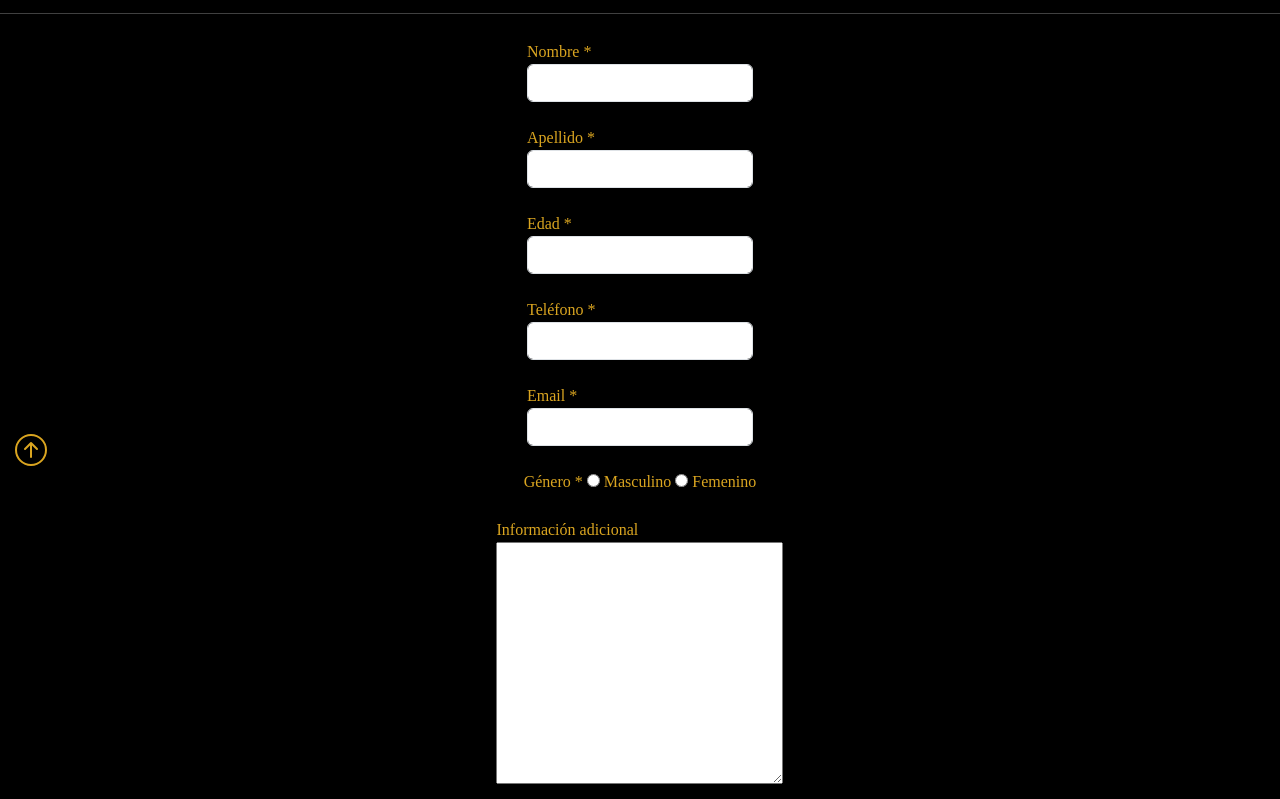
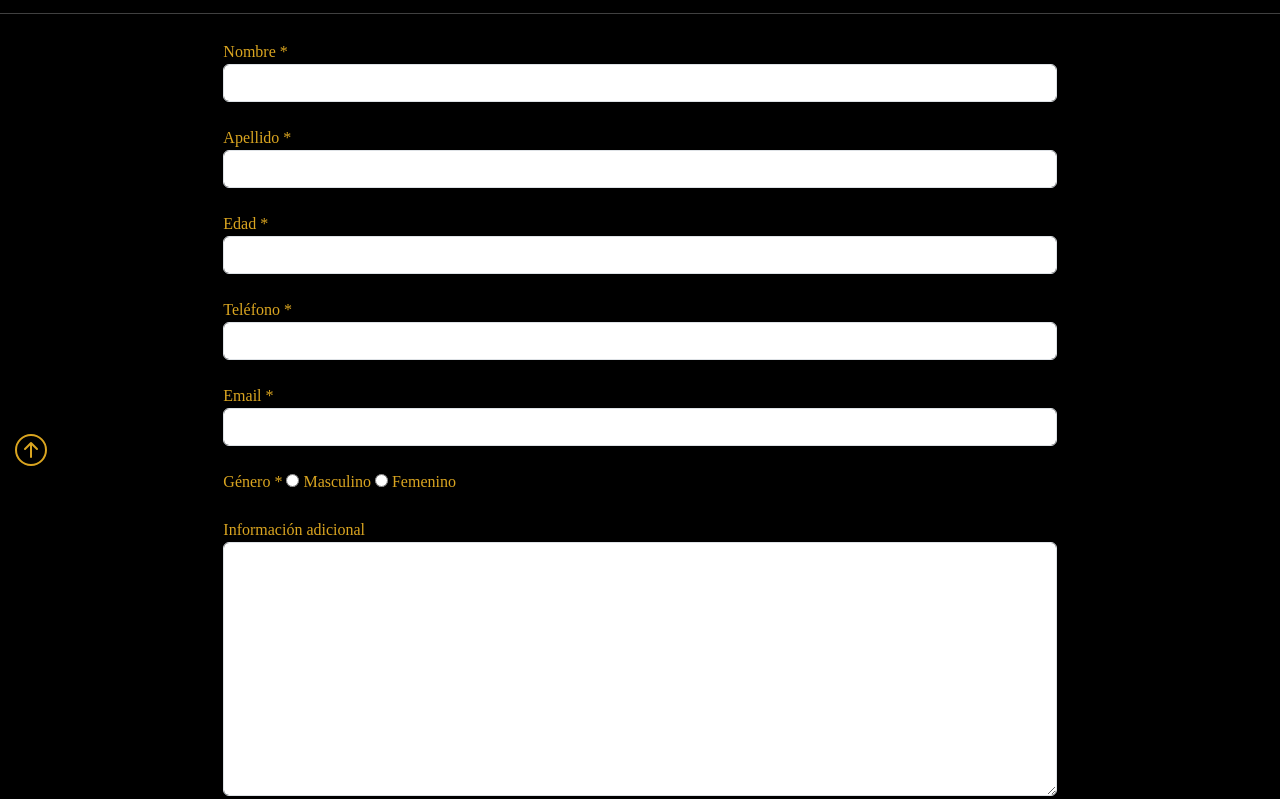
Before and after one commit to leandrogim/PFGimenez, a website: page PAGINAS/4Inscripciones.html in a window 1280 px wide. Shown: the part 304-1103 px from the top of the page. Drawn offline with nearby package versions, Linux system fonts and the light colour scheme; a web font is replaced by a local one.

Commit message:
definitivo

```diff
--- a/PAGINAS/4Inscripciones.html
+++ b/PAGINAS/4Inscripciones.html
@@ -101,44 +101,44 @@
       <hr>
       <div class="d-flex justify-content-center formulario">
         <form class="col-12 col-xxl-6 col-lg-8" action="#">
-          <div>
+          <div class="col-12">
             <label for="name">Nombre *</label>
             <input class="form-control" type="text" name="name" required />
           </div>
           <br/>
-          <div>
+          <div class="col-12">
             <label for="surname">Apellido *</label>
             <input class="form-control" type="text" name="surname" required />
           </div>
           <br />
-          <div>
+          <div class="col-12">
             <label for="age">Edad *</label>
             <input class="form-control" type="text" name="age" required />
           </div>
           <br />
-          <div>
+          <div class="col-12">
             <label for="number">Teléfono *</label>
             <input class="form-control" type="text" name="number" required />
           </div>
           <br />
-          <div>
+          <div class="col-12">
             <label for="mail" name="email">Email *</label>
             <input class="form-control" type="email" name="email" required />
           </div>
           <br />
-          <div>
+          <div class="col-12">
             <label for="sex" required>Género *</label>
             <input type="radio" name="sex" value="hom" required /> Masculino
             <input type="radio" name="sex" value="muj" required /> Femenino
           </div>
           <br />
-          <div>
+          <div class="col-12">
             <label for="comentario">Información adicional</label>
             <br />
-            <textarea name="comentario" id="" cols="30" rows="10"></textarea>
+            <textarea class="form-control" name="comentario" id="" cols="30" rows="10"></textarea>
           </div>
           <br />
-          <div>
+          <div class="col-12">
             <input class="botonFormulario btn" type="submit" value="Enviar Datos" />
             <input class="botonFormulario btn" type="reset" value="Borrar Datos" />
           </div>
```
Also changed, not shown: PAGINAS/1Equipos.html (+0 -2 lines).
